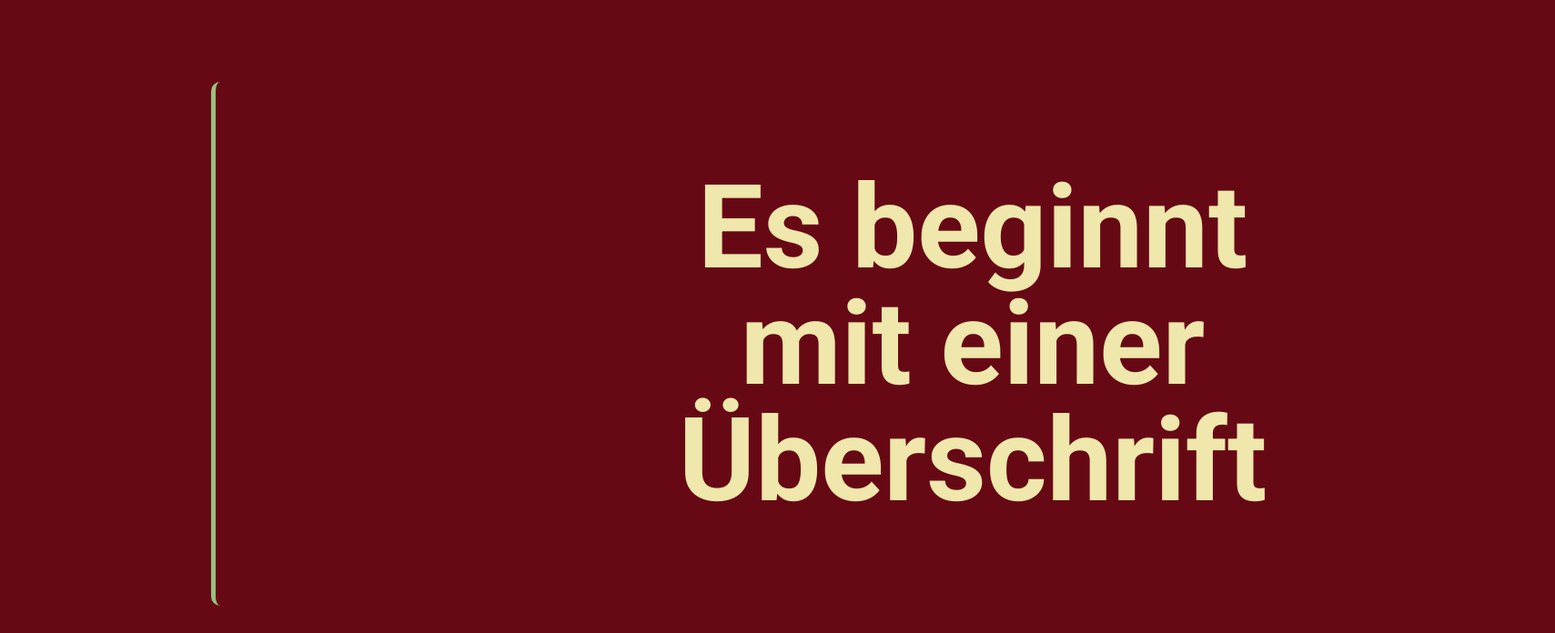
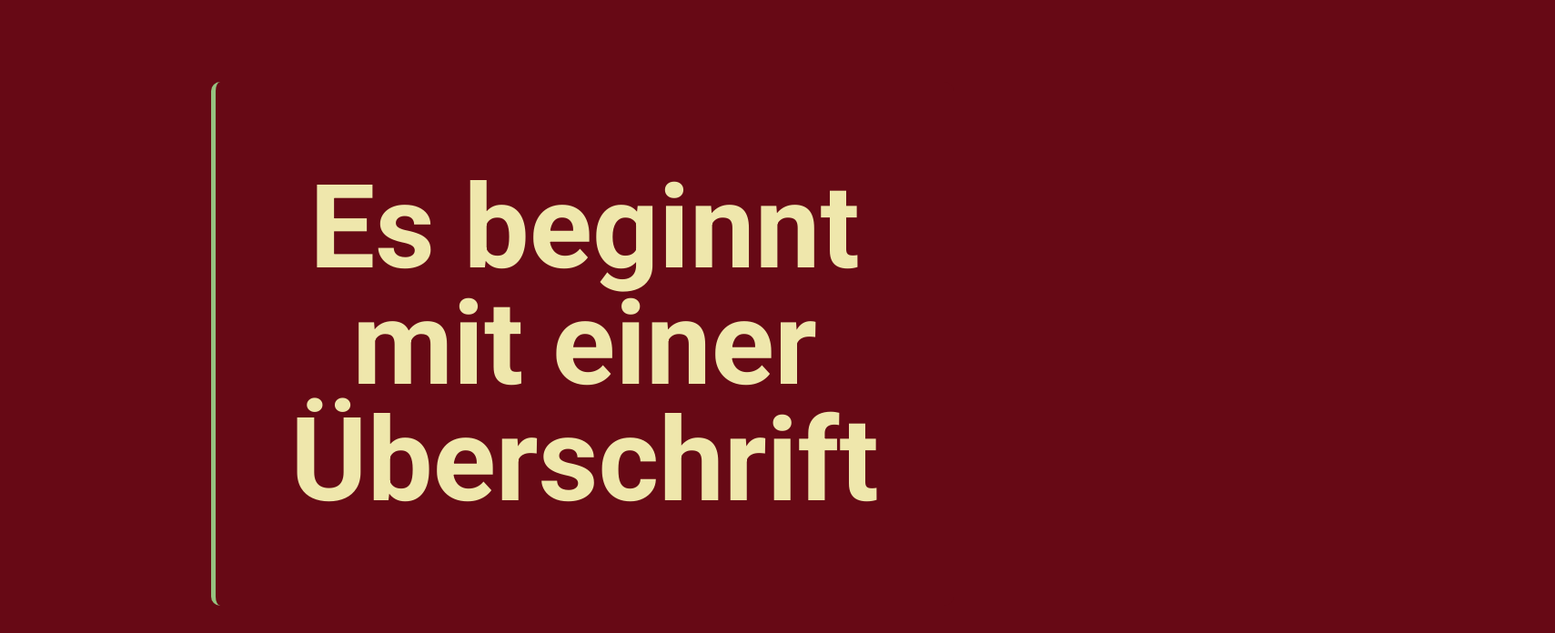
Before and after one commit to Grafikmartin/story, a React (Vite) app: page / in a window 1280 px wide. Shown: the part 700-1396 px from the top of the page at 91% size, 1709 px wide, since content can reach past the window. Built offline with nearby package versions, Linux system fonts and the light colour scheme; the HTML template or start-up script is replaced by a standard one.

Commit message:
Animation korrigiert: Schrift kommt jetzt wirklich von außerhalb des gesamten Bildschirms

```diff
--- a/src/App.css
+++ b/src/App.css
@@ -18,13 +18,14 @@ body {
   line-height: 1.6;
   color: #EFE7AC; /* Hellgrün für Text */
   background-color: #670915; /* Dunkelrot als Hintergrund */
-  overflow-x: hidden;
+  overflow-x: visible;
 }
 
 #root {
   min-height: 100vh;
   display: flex;
   flex-direction: column;
+  overflow: visible;
 }
 
 /* Scroll-Verhalten */
--- a/src/components/AnimatedTitle.css
+++ b/src/components/AnimatedTitle.css
@@ -4,9 +4,11 @@
   align-items: center;
   justify-content: center;
   min-height: 60vh;
-  overflow: hidden;
+  overflow: visible;
   width: 100vw;
   position: relative;
+  left: 50%;
+  transform: translateX(-50%);
 }
 
 .title-line {
--- a/src/components/MainContent.css
+++ b/src/components/MainContent.css
@@ -1,6 +1,7 @@
 .main-content {
   flex: 1;
   padding: 2rem 0;
+  overflow: visible;
 }
 
 .hero-section {
@@ -13,6 +14,11 @@
   align-items: center;
   justify-content: center;
   min-height: 80vh;
+  overflow: visible;
+  width: 100vw;
+  position: relative;
+  left: 50%;
+  transform: translateX(-50%);
 }
 
 
--- a/src/components/MainContent.tsx
+++ b/src/components/MainContent.tsx
@@ -5,10 +5,10 @@ import './MainContent.css';
 const MainContent: React.FC = () => {
   return (
     <main className="main-content">
+      <section className="hero-section">
+        <AnimatedTitle />
+      </section>
       <div className="container">
-        <section className="hero-section">
-          <AnimatedTitle />
-        </section>
 
         <section className="content-section" id="bereich-1">
           <AnimatedTitle />
```
